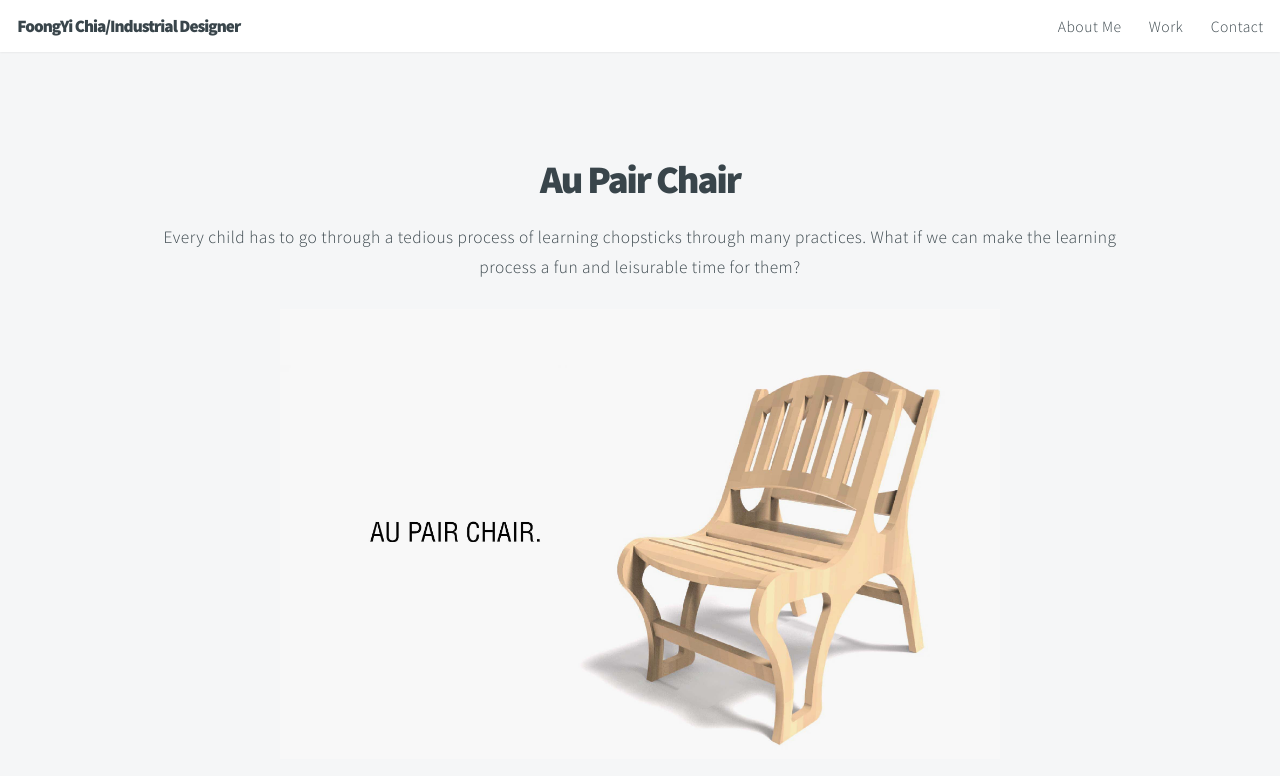
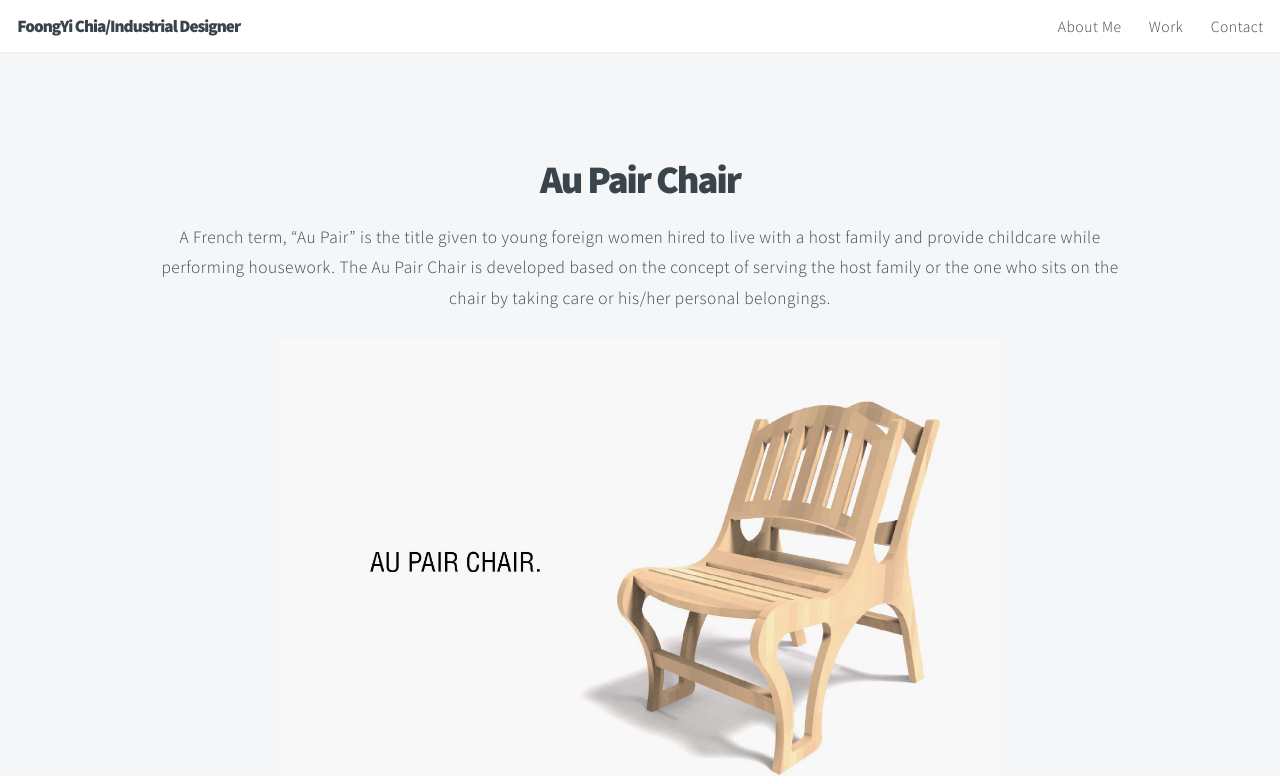
Before and after one commit to Fy-Chia/portfolio, a plain HTML site: page AuPair.html in a window 1280 px wide. Shown: the top 776 px of the page. Drawn offline with Linux system fonts and the light colour scheme.

Commit message:
Chair pic

```diff
--- a/AuPair.html
+++ b/AuPair.html
@@ -39,7 +39,7 @@
 					<header>
 						<h2>Au Pair Chair</h2>
 						<div class="content container">
-						<p>Every child has to go through a tedious process of learning chopsticks through many practices. What if we can make the learning process a fun and leisurable time for them?</p></div>
+						<p> A French term, “Au Pair” is the title given to young foreign women hired to live with a host family and provide childcare while performing housework. The Au Pair Chair is developed based on the concept of serving the host family or the one who sits on the chair by taking care or his/her personal belongings.  </p></div>
 					</header>
 
 					<!-- Lightbox Gallery  -->
```
Also changed, not shown: images/Chair/Chair3.jpg, images/Chair/Chair4.jpg.
